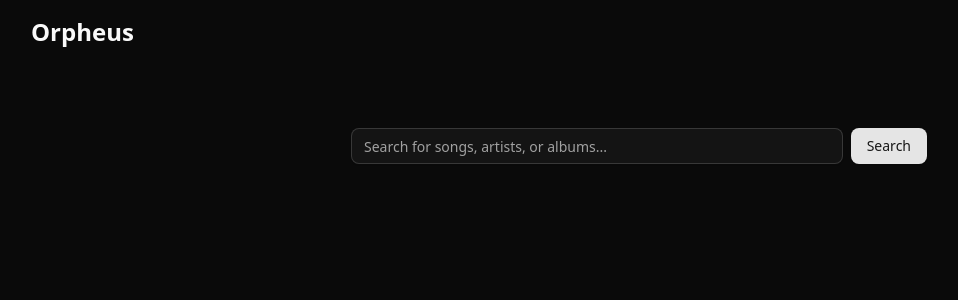
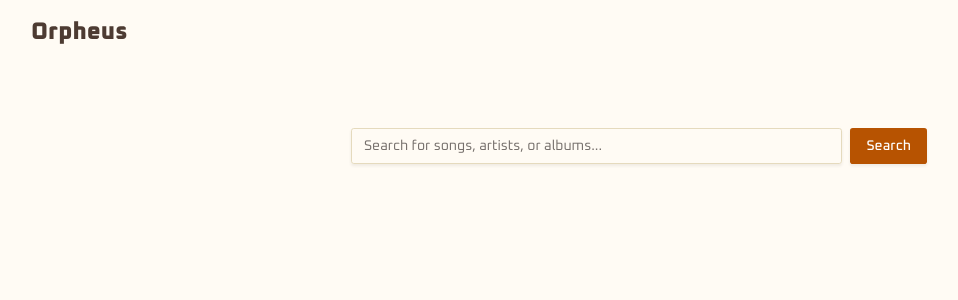
Before and after one commit to tanmay-e-patil/orpheus-web, a Next.js app: page /search in a window 1280 px wide. Shown: the top 300 px of the page, without its empty margins (1-959 px from the left). Built offline with nearby package versions, Linux system fonts and the light colour scheme; no server answers.

Commit message:
Add Solar Dusk theme from tweakcn

```diff
--- a/app/globals.css
+++ b/app/globals.css
@@ -3,115 +3,162 @@
 
 @custom-variant dark (&:is(.dark *));
 
+:root {
+  --background: oklch(0.99 0.01 84.57);
+  --foreground: oklch(0.37 0.03 49.61);
+  --card: oklch(0.97 0.01 78.28);
+  --card-foreground: oklch(0.37 0.03 49.61);
+  --popover: oklch(0.97 0.01 78.28);
+  --popover-foreground: oklch(0.37 0.03 49.61);
+  --primary: oklch(0.56 0.15 49);
+  --primary-foreground: oklch(1 0 0);
+  --secondary: oklch(0.83 0.08 74.44);
+  --secondary-foreground: oklch(0.44 0.01 73.64);
+  --muted: oklch(0.94 0.02 83.26);
+  --muted-foreground: oklch(0.55 0.01 58.07);
+  --accent: oklch(0.9 0.05 74.99);
+  --accent-foreground: oklch(0.44 0.01 73.64);
+  --destructive: oklch(0.44 0.16 26.9);
+  --destructive-foreground: oklch(1 0 0);
+  --border: oklch(0.89 0.04 89.7);
+  --input: oklch(0.89 0.04 89.7);
+  --ring: oklch(0.56 0.15 49);
+  --chart-1: oklch(0.56 0.15 49);
+  --chart-2: oklch(0.55 0.01 58.07);
+  --chart-3: oklch(0.55 0.12 66.44);
+  --chart-4: oklch(0.55 0.01 58.07);
+  --chart-5: oklch(0.68 0.14 75.83);
+  --sidebar: oklch(0.94 0.02 83.26);
+  --sidebar-foreground: oklch(0.37 0.03 49.61);
+  --sidebar-primary: oklch(0.56 0.15 49);
+  --sidebar-primary-foreground: oklch(1 0 0);
+  --sidebar-accent: oklch(0.55 0.12 66.44);
+  --sidebar-accent-foreground: oklch(1 0 0);
+  --sidebar-border: oklch(0.89 0.04 89.7);
+  --sidebar-ring: oklch(0.56 0.15 49);
+  --font-sans: Oxanium, sans-serif;
+  --font-serif: Merriweather, serif;
+  --font-mono: Fira Code, monospace;
+  --radius: 0.3rem;
+  --shadow-2xs: 0px 2px 3px 0px hsl(28 18% 25% / 0.09);
+  --shadow-xs: 0px 2px 3px 0px hsl(28 18% 25% / 0.09);
+  --shadow-sm: 0px 2px 3px 0px hsl(28 18% 25% / 0.18),
+    0px 1px 2px -1px hsl(28 18% 25% / 0.18);
+  --shadow: 0px 2px 3px 0px hsl(28 18% 25% / 0.18),
+    0px 1px 2px -1px hsl(28 18% 25% / 0.18);
+  --shadow-md: 0px 2px 3px 0px hsl(28 18% 25% / 0.18),
+    0px 2px 4px -1px hsl(28 18% 25% / 0.18);
+  --shadow-lg: 0px 2px 3px 0px hsl(28 18% 25% / 0.18),
+    0px 4px 6px -1px hsl(28 18% 25% / 0.18);
+  --shadow-xl: 0px 2px 3px 0px hsl(28 18% 25% / 0.18),
+    0px 8px 10px -1px hsl(28 18% 25% / 0.18);
+  --shadow-2xl: 0px 2px 3px 0px hsl(28 18% 25% / 0.45);
+}
+
+.dark {
+  --background: oklch(0.22 0.01 56.04);
+  --foreground: oklch(0.97 0 106.42);
+  --card: oklch(0.27 0.01 34.3);
+  --card-foreground: oklch(0.97 0 106.42);
+  --popover: oklch(0.27 0.01 34.3);
+  --popover-foreground: oklch(0.97 0 106.42);
+  --primary: oklch(0.7 0.19 47.6);
+  --primary-foreground: oklch(1 0 0);
+  --secondary: oklch(0.44 0.01 73.64);
+  --secondary-foreground: oklch(0.92 0 48.72);
+  --muted: oklch(0.27 0.01 34.3);
+  --muted-foreground: oklch(0.72 0.01 56.26);
+  --accent: oklch(0.36 0.05 229.32);
+  --accent-foreground: oklch(0.92 0 48.72);
+  --destructive: oklch(0.58 0.22 27.33);
+  --destructive-foreground: oklch(1 0 0);
+  --border: oklch(0.37 0.01 67.56);
+  --input: oklch(0.37 0.01 67.56);
+  --ring: oklch(0.7 0.19 47.6);
+  --chart-1: oklch(0.7 0.19 47.6);
+  --chart-2: oklch(0.68 0.15 237.32);
+  --chart-3: oklch(0.8 0.16 86.05);
+  --chart-4: oklch(0.72 0.01 56.26);
+  --chart-5: oklch(0.55 0.01 58.07);
+  --sidebar: oklch(0.27 0.01 34.3);
+  --sidebar-foreground: oklch(0.97 0 106.42);
+  --sidebar-primary: oklch(0.7 0.19 47.6);
+  --sidebar-primary-foreground: oklch(1 0 0);
+  --sidebar-accent: oklch(0.68 0.15 237.32);
+  --sidebar-accent-foreground: oklch(0.28 0.07 254.54);
+  --sidebar-border: oklch(0.37 0.01 67.56);
+  --sidebar-ring: oklch(0.7 0.19 47.6);
+  --font-sans: Oxanium, sans-serif;
+  --font-serif: Merriweather, serif;
+  --font-mono: Fira Code, monospace;
+  --radius: 0.3rem;
+  --shadow-2xs: 0px 2px 3px 0px hsl(0 0% 5% / 0.09);
+  --shadow-xs: 0px 2px 3px 0px hsl(0 0% 5% / 0.09);
+  --shadow-sm: 0px 2px 3px 0px hsl(0 0% 5% / 0.18),
+    0px 1px 2px -1px hsl(0 0% 5% / 0.18);
+  --shadow: 0px 2px 3px 0px hsl(0 0% 5% / 0.18),
+    0px 1px 2px -1px hsl(0 0% 5% / 0.18);
+  --shadow-md: 0px 2px 3px 0px hsl(0 0% 5% / 0.18),
+    0px 2px 4px -1px hsl(0 0% 5% / 0.18);
+  --shadow-lg: 0px 2px 3px 0px hsl(0 0% 5% / 0.18),
+    0px 4px 6px -1px hsl(0 0% 5% / 0.18);
+  --shadow-xl: 0px 2px 3px 0px hsl(0 0% 5% / 0.18),
+    0px 8px 10px -1px hsl(0 0% 5% / 0.18);
+  --shadow-2xl: 0px 2px 3px 0px hsl(0 0% 5% / 0.45);
+}
+
 @theme inline {
   --color-background: var(--background);
   --color-foreground: var(--foreground);
-  --font-sans: var(--font-geist-sans);
-  --font-mono: var(--font-geist-mono);
+  --color-card: var(--card);
+  --color-card-foreground: var(--card-foreground);
+  --color-popover: var(--popover);
+  --color-popover-foreground: var(--popover-foreground);
+  --color-primary: var(--primary);
+  --color-primary-foreground: var(--primary-foreground);
+  --color-secondary: var(--secondary);
+  --color-secondary-foreground: var(--secondary-foreground);
+  --color-muted: var(--muted);
+  --color-muted-foreground: var(--muted-foreground);
+  --color-accent: var(--accent);
+  --color-accent-foreground: var(--accent-foreground);
+  --color-destructive: var(--destructive);
+  --color-destructive-foreground: var(--destructive-foreground);
+  --color-border: var(--border);
+  --color-input: var(--input);
+  --color-ring: var(--ring);
+  --color-chart-1: var(--chart-1);
+  --color-chart-2: var(--chart-2);
+  --color-chart-3: var(--chart-3);
+  --color-chart-4: var(--chart-4);
+  --color-chart-5: var(--chart-5);
+  --color-sidebar: var(--sidebar);
+  --color-sidebar-foreground: var(--sidebar-foreground);
+  --color-sidebar-primary: var(--sidebar-primary);
+  --color-sidebar-primary-foreground: var(--sidebar-primary-foreground);
+  --color-sidebar-accent: var(--sidebar-accent);
+  --color-sidebar-accent-foreground: var(--sidebar-accent-foreground);
+  --color-sidebar-border: var(--sidebar-border);
   --color-sidebar-ring: var(--sidebar-ring);
-  --color-sidebar-border: var(--sidebar-border);
-  --color-sidebar-accent-foreground: var(--sidebar-accent-foreground);
-  --color-sidebar-accent: var(--sidebar-accent);
-  --color-sidebar-primary-foreground: var(--sidebar-primary-foreground);
-  --color-sidebar-primary: var(--sidebar-primary);
-  --color-sidebar-foreground: var(--sidebar-foreground);
-  --color-sidebar: var(--sidebar);
-  --color-chart-5: var(--chart-5);
-  --color-chart-4: var(--chart-4);
-  --color-chart-3: var(--chart-3);
-  --color-chart-2: var(--chart-2);
-  --color-chart-1: var(--chart-1);
-  --color-ring: var(--ring);
-  --color-input: var(--input);
-  --color-border: var(--border);
-  --color-destructive: var(--destructive);
-  --color-accent-foreground: var(--accent-foreground);
-  --color-accent: var(--accent);
-  --color-muted-foreground: var(--muted-foreground);
-  --color-muted: var(--muted);
-  --color-secondary-foreground: var(--secondary-foreground);
-  --color-secondary: var(--secondary);
-  --color-primary-foreground: var(--primary-foreground);
-  --color-primary: var(--primary);
-  --color-popover-foreground: var(--popover-foreground);
-  --color-popover: var(--popover);
-  --color-card-foreground: var(--card-foreground);
-  --color-card: var(--card);
+
+  --font-sans: var(--font-sans);
+  --font-mono: var(--font-mono);
+  --font-serif: var(--font-serif);
+
   --radius-sm: calc(var(--radius) - 4px);
   --radius-md: calc(var(--radius) - 2px);
   --radius-lg: var(--radius);
   --radius-xl: calc(var(--radius) + 4px);
+
+  --shadow-2xs: var(--shadow-2xs);
+  --shadow-xs: var(--shadow-xs);
+  --shadow-sm: var(--shadow-sm);
+  --shadow: var(--shadow);
+  --shadow-md: var(--shadow-md);
+  --shadow-lg: var(--shadow-lg);
+  --shadow-xl: var(--shadow-xl);
+  --shadow-2xl: var(--shadow-2xl);
 }
-
-:root {
-  --radius: 0.625rem;
-  --background: oklch(1 0 0);
-  --foreground: oklch(0.145 0 0);
-  --card: oklch(1 0 0);
-  --card-foreground: oklch(0.145 0 0);
-  --popover: oklch(1 0 0);
-  --popover-foreground: oklch(0.145 0 0);
-  --primary: oklch(0.205 0 0);
-  --primary-foreground: oklch(0.985 0 0);
-  --secondary: oklch(0.97 0 0);
-  --secondary-foreground: oklch(0.205 0 0);
-  --muted: oklch(0.97 0 0);
-  --muted-foreground: oklch(0.556 0 0);
-  --accent: oklch(0.97 0 0);
-  --accent-foreground: oklch(0.205 0 0);
-  --destructive: oklch(0.577 0.245 27.325);
-  --border: oklch(0.922 0 0);
-  --input: oklch(0.922 0 0);
-  --ring: oklch(0.708 0 0);
-  --chart-1: oklch(0.646 0.222 41.116);
-  --chart-2: oklch(0.6 0.118 184.704);
-  --chart-3: oklch(0.398 0.07 227.392);
-  --chart-4: oklch(0.828 0.189 84.429);
-  --chart-5: oklch(0.769 0.188 70.08);
-  --sidebar: oklch(0.985 0 0);
-  --sidebar-foreground: oklch(0.145 0 0);
-  --sidebar-primary: oklch(0.205 0 0);
-  --sidebar-primary-foreground: oklch(0.985 0 0);
-  --sidebar-accent: oklch(0.97 0 0);
-  --sidebar-accent-foreground: oklch(0.205 0 0);
-  --sidebar-border: oklch(0.922 0 0);
-  --sidebar-ring: oklch(0.708 0 0);
-}
-
-.dark {
-  --background: oklch(0.145 0 0);
-  --foreground: oklch(0.985 0 0);
-  --card: oklch(0.205 0 0);
-  --card-foreground: oklch(0.985 0 0);
-  --popover: oklch(0.205 0 0);
-  --popover-foreground: oklch(0.985 0 0);
-  --primary: oklch(0.922 0 0);
-  --primary-foreground: oklch(0.205 0 0);
-  --secondary: oklch(0.269 0 0);
-  --secondary-foreground: oklch(0.985 0 0);
-  --muted: oklch(0.269 0 0);
-  --muted-foreground: oklch(0.708 0 0);
-  --accent: oklch(0.269 0 0);
-  --accent-foreground: oklch(0.985 0 0);
-  --destructive: oklch(0.704 0.191 22.216);
-  --border: oklch(1 0 0 / 10%);
-  --input: oklch(1 0 0 / 15%);
-  --ring: oklch(0.556 0 0);
-  --chart-1: oklch(0.488 0.243 264.376);
-  --chart-2: oklch(0.696 0.17 162.48);
-  --chart-3: oklch(0.769 0.188 70.08);
-  --chart-4: oklch(0.627 0.265 303.9);
-  --chart-5: oklch(0.645 0.246 16.439);
-  --sidebar: oklch(0.205 0 0);
-  --sidebar-foreground: oklch(0.985 0 0);
-  --sidebar-primary: oklch(0.488 0.243 264.376);
-  --sidebar-primary-foreground: oklch(0.985 0 0);
-  --sidebar-accent: oklch(0.269 0 0);
-  --sidebar-accent-foreground: oklch(0.985 0 0);
-  --sidebar-border: oklch(1 0 0 / 10%);
-  --sidebar-ring: oklch(0.556 0 0);
-}
-
 @layer base {
   * {
     @apply border-border outline-ring/50;
--- a/app/layout.tsx
+++ b/app/layout.tsx
@@ -25,8 +25,20 @@ export default function RootLayout({
 }>) {
   return (
     <html lang="en">
+      <head>
+        <link rel="preconnect" href="https://fonts.googleapis.com" />
+        <link
+          rel="preconnect"
+          href="https://fonts.gstatic.com"
+          crossOrigin="anonymous"
+        />
+        <link
+          href="https://fonts.googleapis.com/css2?family=Inter:ital,opsz,wght@0,14..32,100..900;1,14..32,100..900&family=Oxanium:wght@200..800&display=swap"
+          rel="stylesheet"
+        ></link>
+      </head>
       <body
-        className={`${geistSans.variable} ${geistMono.variable} antialiased dark`}
+        className={`${geistSans.variable} ${geistMono.variable} antialiased`}
       >
         <header>
           <nav>
```
